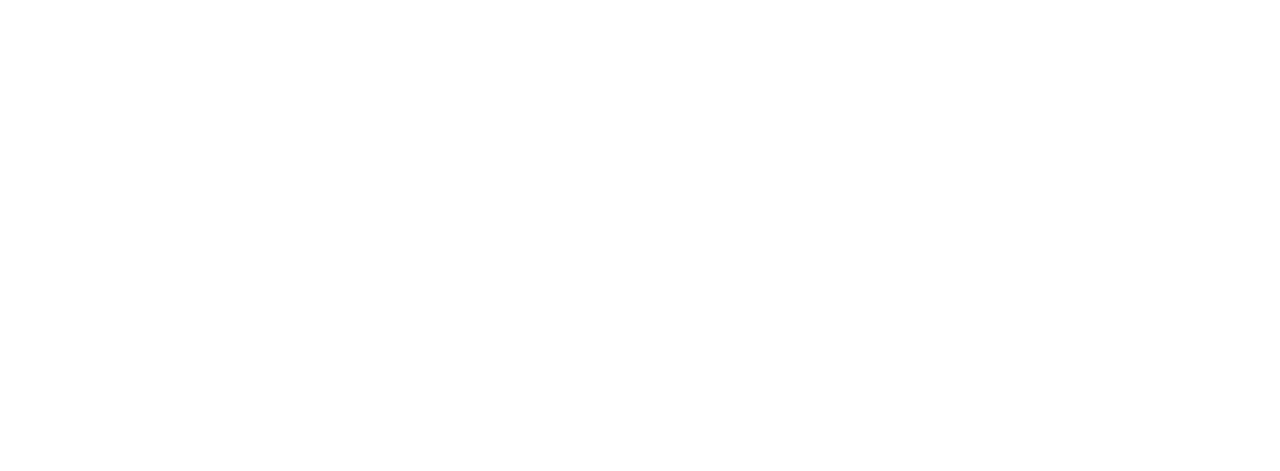
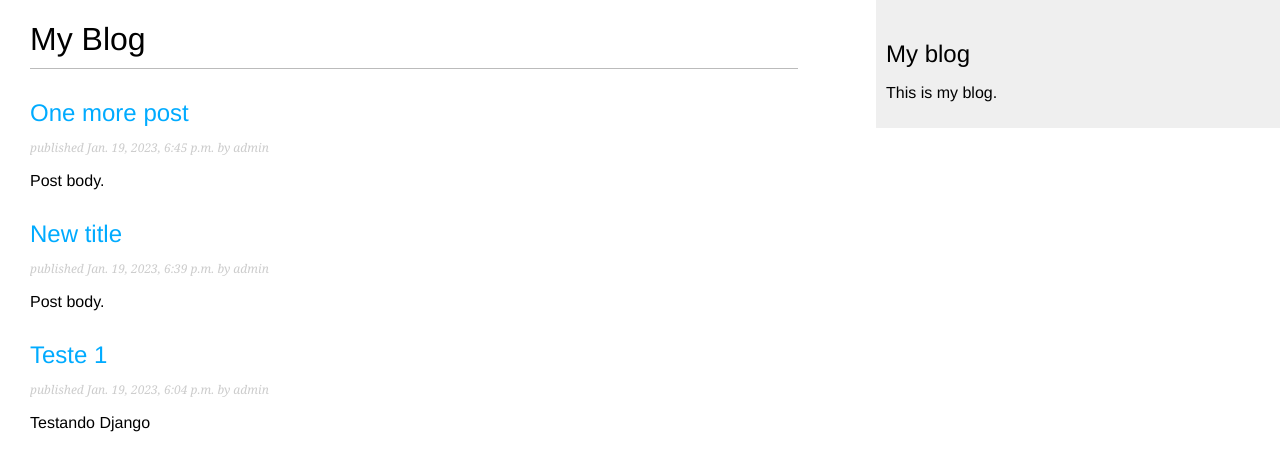
Before and after one commit to jhonesaly/django-study, a Django app: page /blog/ in a window 1280 px wide. Before the commit the part shown is empty. Shown: the top 471 px of the page. Run offline with Django 4.2, Linux system fonts and the light colour scheme; data comes from the database, SQL or seed files in the repository; both versions use the stored data as it was after the commit.

Commit message:
Finalizando capítulo 1

```diff
--- a/mysite/blog/templates/blog/base.html
+++ b/mysite/blog/templates/blog/base.html
@@ -7,7 +7,7 @@
     </head>
     <body>
         <div id="content">
-            {% block content%}
+            {% block content %}
             {% endblock %}
         </div>
         <div id="sidebar">
--- a/mysite/blog/templates/blog/post/list.html
+++ b/mysite/blog/templates/blog/post/list.html
@@ -0,0 +1,18 @@
+{% extends "blog/base.html" %}
+
+{% block title %}My Blog{% endblock %}
+
+{% block content %}
+    <h1>My Blog</h1>
+    {% for post in posts %}
+        <h2>
+            <a href="{% url 'blog:post_detail' post.id %}">
+                {{ post.title }}
+            </a>
+        </h2>
+        <p class="date">
+            published {{post.publish}} by {{ post.author }}
+        </p>
+        {{ post.body|truncatewords:30|linebreaks }}
+    {% endfor %}
+{% endblock %}
```
Also changed, not shown: mysite/blog/templates/blog/post/detail.html (+12 -0 lines), mysite/db.sqlite3.
